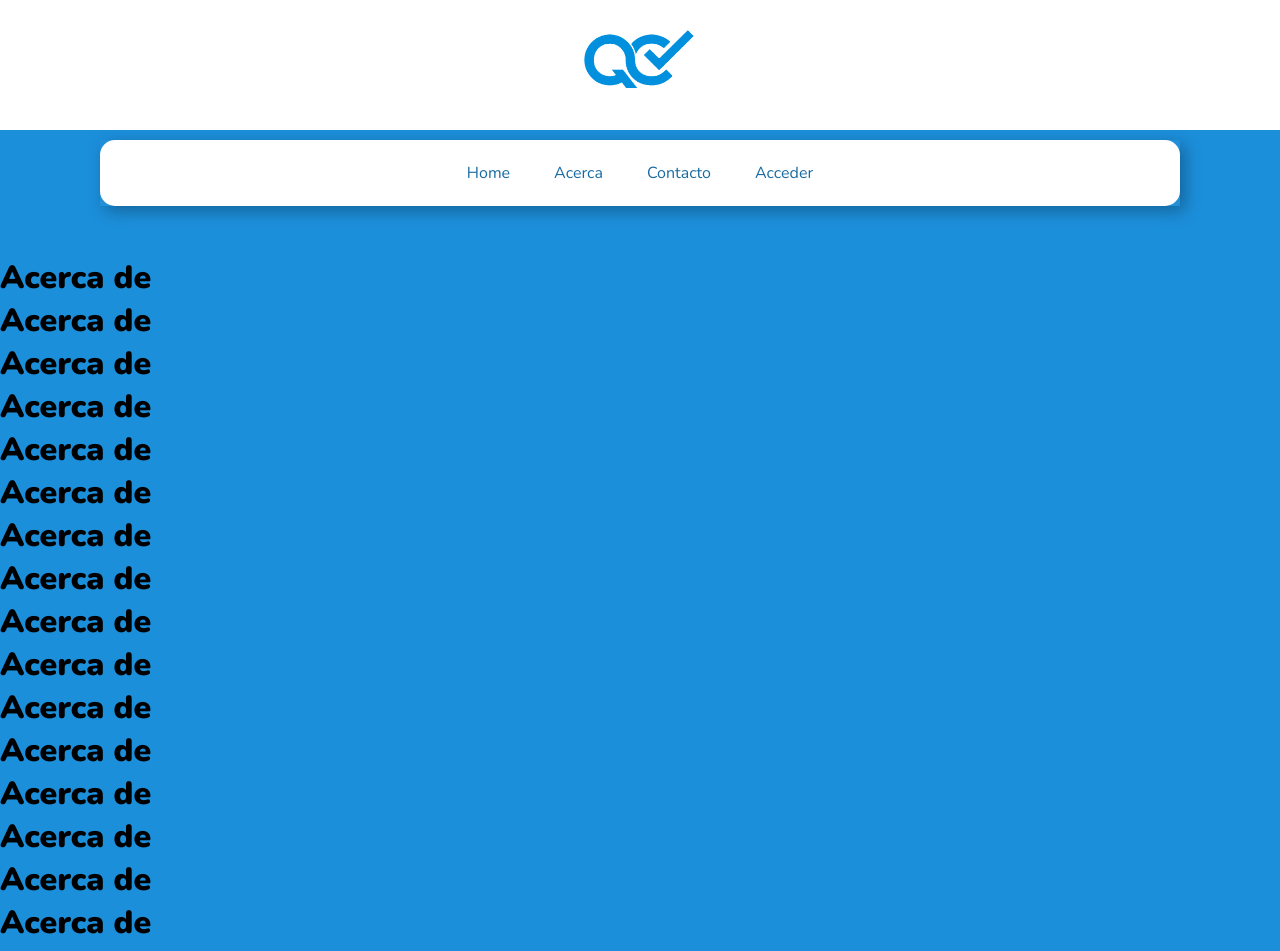
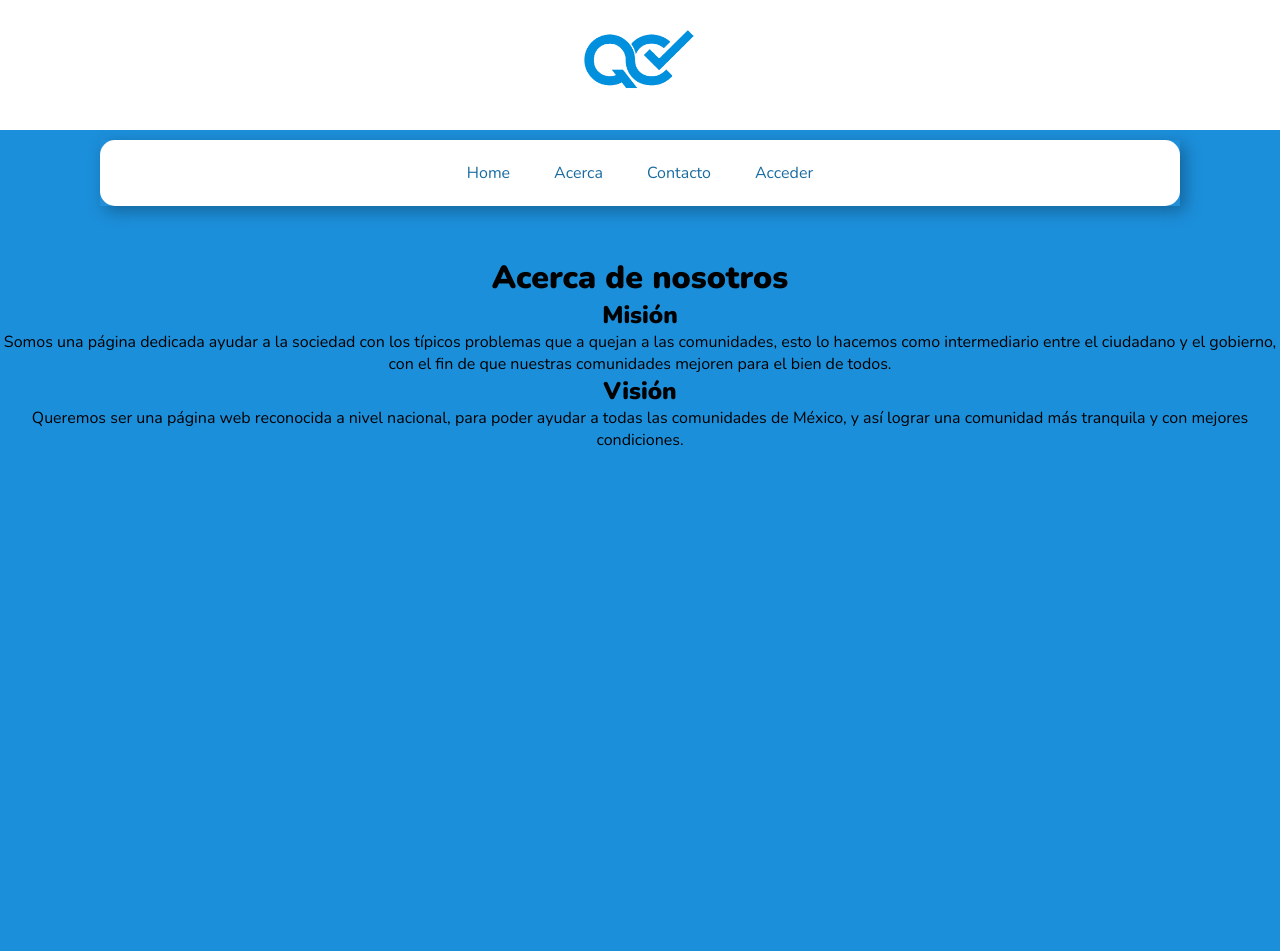
Before and after one commit to bryanraymundo/Proyecto-con-React2, a React (Create React App) app: page /acerca in a window 1280 px wide. Shown: the top 951 px of the page. After the commit the page ends 800 px from the top, so only its background shows below. Built offline with nearby package versions, Linux system fonts and the light colour scheme.

Commit message:
acerca
acerca

```diff
--- a/src/Componentes/pages/Acerca.js
+++ b/src/Componentes/pages/Acerca.js
@@ -4,23 +4,21 @@ function Acerca()
 {
     return(
         <div>
-        <h1>Acerca de</h1>
-        <h1>Acerca de</h1>
-        <h1>Acerca de</h1>
-        <h1>Acerca de</h1>
-        <h1>Acerca de</h1>
-        <h1>Acerca de</h1>
-        <h1>Acerca de</h1>
-        <h1>Acerca de</h1>
-        <h1>Acerca de</h1>
-        <h1>Acerca de</h1>
-        <h1>Acerca de</h1>
-        <h1>Acerca de</h1>
-        <h1>Acerca de</h1>
-        <h1>Acerca de</h1>
-        <h1>Acerca de</h1>
-        <h1>Acerca de</h1>
-        <h1>Acerca de</h1>
+            <center>
+        <h1>Acerca de nosotros</h1>
+
+        <h2>Misión</h2>
+
+        <p>Somos una página dedicada ayudar a la sociedad con los típicos problemas que a quejan a las comunidades, esto lo hacemos como
+            intermediario entre el ciudadano y el gobierno, con el fin de que nuestras comunidades mejoren para el bien de todos. </p>
+
+        <h2>Visión </h2>
+
+        <p>Queremos ser una página web reconocida a nivel nacional, para poder ayudar a todas las comunidades de México, y así lograr una
+            comunidad más tranquila y con mejores condiciones. </p>
+
+            </center>
+
         </div>
     );
 }
```
Also changed, not shown: 2 other files (tests, documents, lock files or other folders).
